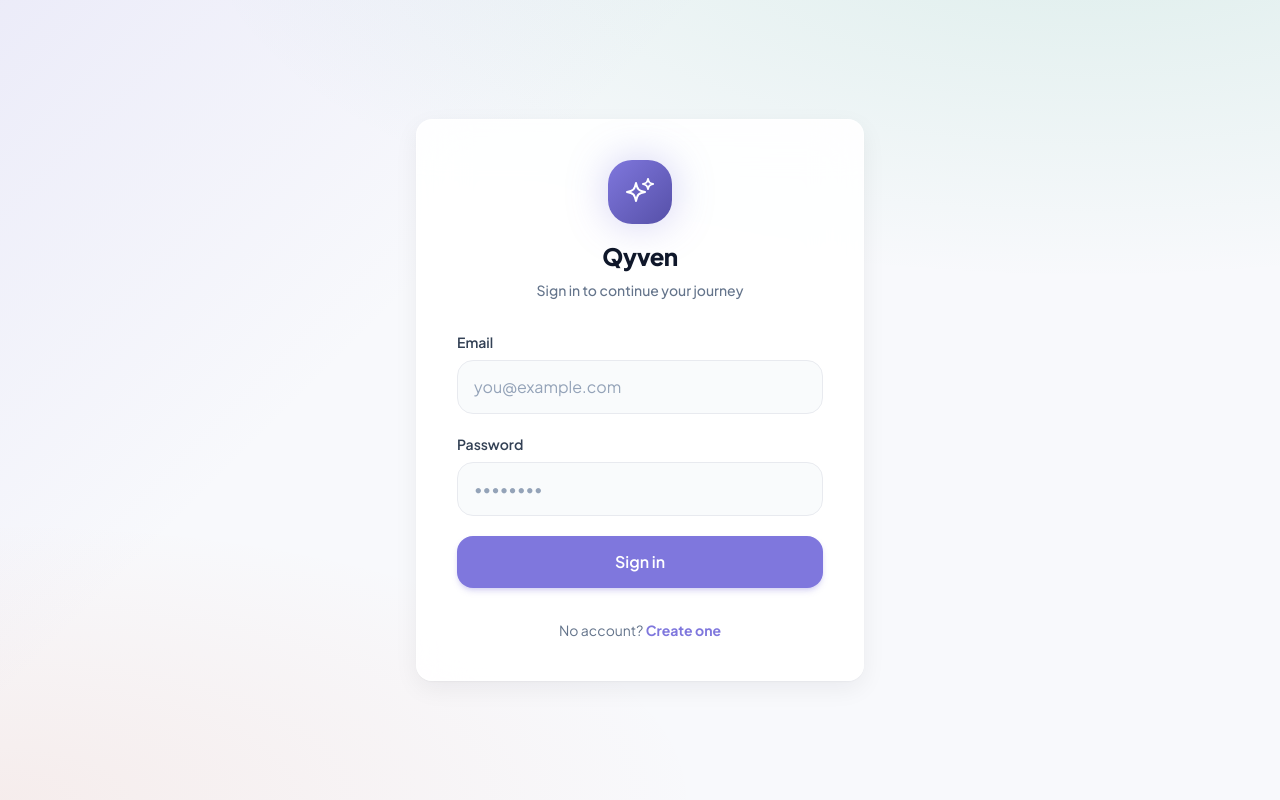
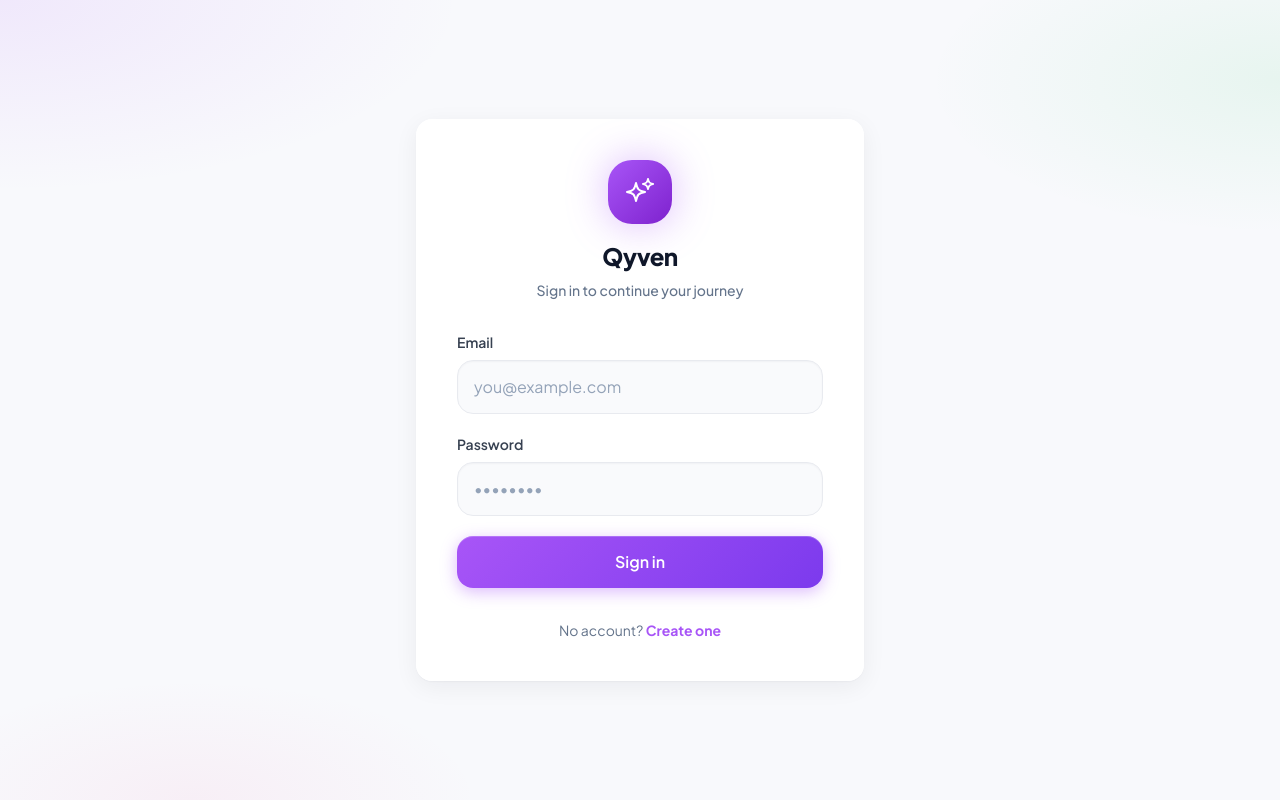
Before and after one commit to zrewt/future-self, a React (Vite) app: page /login in a window 1280 px wide. Built offline with nearby package versions, Linux system fonts and the light colour scheme; no server answers.

Commit message:
describe what you changed

```diff
--- a/src/index.css
+++ b/src/index.css
@@ -11,190 +11,345 @@
     @apply bg-surface-muted text-slate-900 antialiased font-sans;
   }
 
-  .dark body {
-    @apply bg-[#080A12] text-slate-100;
-  }
-
+  /* ── Range inputs ── */
   input[type='range'] {
-    @apply w-full h-2 rounded-full appearance-none bg-slate-200/80 cursor-pointer;
+    @apply w-full h-2 rounded-full appearance-none cursor-pointer;
+    background: linear-gradient(90deg, rgba(168,85,247,0.2), rgba(168,85,247,0.1));
   }
 
   input[type='range']::-webkit-slider-thumb {
-    @apply appearance-none w-5 h-5 rounded-full bg-primary shadow-glow border-2 border-white;
+    @apply appearance-none w-5 h-5 rounded-full border-2 border-white;
+    background: linear-gradient(135deg, #A855F7, #7C3AED);
+    box-shadow: 0 0 12px rgba(168,85,247,0.5);
     margin-top: -6px;
   }
 
   input[type='range']::-moz-range-thumb {
-    @apply w-5 h-5 rounded-full bg-primary border-2 border-white shadow-md;
+    @apply w-5 h-5 rounded-full border-2 border-white;
+    background: linear-gradient(135deg, #A855F7, #7C3AED);
+    box-shadow: 0 0 12px rgba(168,85,247,0.5);
+  }
+
+  .dark input[type='range'] {
+    background: linear-gradient(90deg, rgba(34,197,94,0.15), rgba(168,85,247,0.15));
+  }
+
+  .dark input[type='range']::-webkit-slider-thumb {
+    background: linear-gradient(135deg, #22C55E, #A855F7);
+    box-shadow: 0 0 14px rgba(34,197,94,0.5);
+    border-color: rgba(255,255,255,0.15);
   }
 }
 
 @layer components {
+
+  /* ══════════════════════════════════════════
+     APP BACKGROUND
+  ══════════════════════════════════════════ */
   .app-bg {
     @apply min-h-screen relative overflow-x-hidden;
     background:
-      linear-gradient(135deg, rgba(127, 119, 221, 0.10), transparent 34%),
-      radial-gradient(ellipse 70% 45% at 85% -10%, rgba(29, 158, 117, 0.12), transparent),
-      radial-gradient(ellipse 55% 35% at 0% 100%, rgba(216, 90, 48, 0.08), transparent),
+      radial-gradient(ellipse 60% 40% at 0% 0%,   rgba(168,85,247,0.10) 0%, transparent 60%),
+      radial-gradient(ellipse 50% 35% at 100% 10%, rgba(34,197,94,0.08)  0%, transparent 55%),
+      radial-gradient(ellipse 45% 30% at 15% 100%, rgba(236,75,153,0.06) 0%, transparent 50%),
       #F8F9FC;
   }
 
   .dark .app-bg {
     background:
-      linear-gradient(135deg, rgba(45, 212, 191, 0.10), transparent 32%),
-      radial-gradient(ellipse 70% 45% at 88% -8%, rgba(127, 119, 221, 0.18), transparent),
-      radial-gradient(ellipse 58% 36% at 10% 105%, rgba(239, 159, 39, 0.08), transparent),
-      #080A12;
+      radial-gradient(ellipse 65% 45% at 0% 0%,    rgba(34,197,94,0.10)  0%, transparent 55%),
+      radial-gradient(ellipse 55% 40% at 100% 5%,  rgba(168,85,247,0.15) 0%, transparent 55%),
+      radial-gradient(ellipse 50% 35% at 10% 100%, rgba(236,75,153,0.07) 0%, transparent 50%),
+      #0B0D12;
   }
 
+  /* ══════════════════════════════════════════
+     GLASS CARDS
+  ══════════════════════════════════════════ */
   .glass-card {
-    @apply bg-white/90 backdrop-blur-xl border border-white/60 shadow-card rounded-2xl;
+    @apply rounded-2xl border;
+    background: rgba(255,255,255,0.92);
+    border-color: rgba(255,255,255,0.7);
+    box-shadow:
+      0 1px 2px  rgba(15,23,42,0.04),
+      0 6px 24px rgba(15,23,42,0.06),
+      inset 0 1px 0 rgba(255,255,255,0.9);
+    backdrop-filter: blur(16px);
+    -webkit-backdrop-filter: blur(16px);
   }
 
   .dark .glass-card {
     background:
-      linear-gradient(180deg, rgba(255, 255, 255, 0.055), rgba(255, 255, 255, 0.025)),
-      rgba(2, 6, 23, 0.72);
-    border-color: rgba(255, 255, 255, 0.09);
-    box-shadow: inset 0 1px 0 rgba(255, 255, 255, 0.05);
+      linear-gradient(160deg, rgba(255,255,255,0.06) 0%, rgba(255,255,255,0.02) 100%),
+      rgba(17,21,28,0.85);
+    border-color: rgba(255,255,255,0.07);
+    box-shadow:
+      inset 0 1px 0 rgba(255,255,255,0.07),
+      inset 0 -1px 0 rgba(0,0,0,0.2),
+      0 8px 32px rgba(0,0,0,0.45),
+      0 2px 8px  rgba(0,0,0,0.3);
+    backdrop-filter: blur(20px);
+    -webkit-backdrop-filter: blur(20px);
   }
 
+  /* Hover variant */
   .glass-card-hover {
-    @apply glass-card transition-all duration-300 hover:shadow-card-hover hover:border-primary-100/50;
+    @apply glass-card transition-all duration-300;
+  }
+  .glass-card-hover:hover {
+    transform: translateY(-2px);
+    box-shadow:
+      0 4px 12px  rgba(15,23,42,0.06),
+      0 20px 48px rgba(168,85,247,0.14),
+      inset 0 1px 0 rgba(255,255,255,0.95);
+    border-color: rgba(168,85,247,0.2);
+  }
+  .dark .glass-card-hover:hover {
+    box-shadow:
+      inset 0 1px 0 rgba(168,85,247,0.25),
+      0 8px 40px rgba(168,85,247,0.15),
+      0 20px 60px rgba(0,0,0,0.5);
+    border-color: rgba(168,85,247,0.25);
   }
 
+  /* Accent card — top gradient border effect */
+  .accent-card {
+    @apply glass-card relative overflow-hidden;
+  }
+  .accent-card::before {
+    content: '';
+    position: absolute;
+    top: 0; left: 0; right: 0;
+    height: 2px;
+    background: linear-gradient(90deg, #A855F7, #22C55E, #3B82F6, #EC4B99);
+    border-radius: 9999px 9999px 0 0;
+  }
+
+  /* ══════════════════════════════════════════
+     BUTTONS
+  ══════════════════════════════════════════ */
   .btn-primary {
-    @apply inline-flex items-center justify-center gap-2 bg-primary text-white font-semibold
-      rounded-2xl py-3.5 px-6 shadow-md shadow-primary/25
-      hover:bg-primary-600 active:scale-[0.98] transition-all duration-200
+    @apply inline-flex items-center justify-center gap-2
+      text-white font-semibold rounded-2xl py-3.5 px-6
+      active:scale-[0.97] transition-all duration-200
       disabled:opacity-50 disabled:pointer-events-none;
+    background: linear-gradient(135deg, #A855F7 0%, #7C3AED 100%);
+    box-shadow:
+      0 4px 16px rgba(168,85,247,0.4),
+      inset 0 1px 0 rgba(255,255,255,0.2);
+  }
+  .btn-primary:hover {
+    box-shadow:
+      0 6px 24px rgba(168,85,247,0.55),
+      inset 0 1px 0 rgba(255,255,255,0.25);
+    transform: translateY(-1px);
   }
 
   .dark .btn-primary {
-    background: linear-gradient(135deg, #14b8a6, #7F77DD);
-    box-shadow: 0 14px 36px rgba(20, 184, 166, 0.18);
+    background: linear-gradient(135deg, #22C55E 0%, #A855F7 100%);
+    box-shadow:
+      0 4px 20px rgba(34,197,94,0.3),
+      inset 0 1px 0 rgba(255,255,255,0.15);
+  }
+  .dark .btn-primary:hover {
+    box-shadow:
+      0 6px 30px rgba(34,197,94,0.45),
+      inset 0 1px 0 rgba(255,255,255,0.2);
   }
 
   .btn-secondary {
-    @apply inline-flex items-center justify-center gap-2 bg-white text-slate-700 font-semibold
-      rounded-2xl py-3.5 px-6 border border-surface-border shadow-sm
-      hover:bg-slate-50 active:scale-[0.98] transition-all duration-200;
+    @apply inline-flex items-center justify-center gap-2
+      font-semibold rounded-2xl py-3.5 px-6 border
+      active:scale-[0.97] transition-all duration-200;
+    background: rgba(255,255,255,0.9);
+    border-color: rgba(168,85,247,0.2);
+    color: #7C3AED;
+    box-shadow: 0 2px 8px rgba(168,85,247,0.08), inset 0 1px 0 rgba(255,255,255,1);
+  }
+  .btn-secondary:hover {
+    background: rgba(168,85,247,0.05);
+    border-color: rgba(168,85,247,0.35);
+    box-shadow: 0 4px 16px rgba(168,85,247,0.12), inset 0 1px 0 rgba(255,255,255,1);
   }
 
   .dark .btn-secondary {
-    @apply bg-white/5 text-slate-100 border-white/10 hover:bg-white/10 shadow-none;
+    background: rgba(255,255,255,0.06);
+    border-color: rgba(255,255,255,0.1);
+    color: #e2e8f0;
+    box-shadow: inset 0 1px 0 rgba(255,255,255,0.08);
+  }
+  .dark .btn-secondary:hover {
+    background: rgba(255,255,255,0.1);
+    border-color: rgba(168,85,247,0.3);
+    color: #fff;
   }
 
   .btn-ghost {
-    @apply inline-flex items-center justify-center gap-2 text-slate-600 font-medium
-      rounded-xl py-2 px-4 hover:bg-slate-100/80 transition-colors;
+    @apply inline-flex items-center justify-center gap-2
+      font-medium rounded-xl py-2 px-4 transition-colors;
+    color: #64748b;
+  }
+  .btn-ghost:hover {
+    background: rgba(168,85,247,0.07);
+    color: #A855F7;
+  }
+  .dark .btn-ghost {
+    color: #94a3b8;
+  }
+  .dark .btn-ghost:hover {
+    background: rgba(255,255,255,0.07);
+    color: #fff;
   }
 
-  .dark .btn-ghost {
-    @apply text-slate-300 hover:bg-white/10 hover:text-white;
+  /* ══════════════════════════════════════════
+     FORM ELEMENTS
+  ══════════════════════════════════════════ */
+  .input-field {
+    @apply w-full rounded-2xl px-4 py-3.5
+      text-slate-900 placeholder:text-slate-400
+      focus:outline-none transition-all duration-200;
+    background: rgba(248,249,252,0.8);
+    border: 1.5px solid rgba(232,234,239,1);
+    box-shadow: inset 0 1px 2px rgba(15,23,42,0.04);
   }
-
-  .input-field {
-    @apply w-full bg-slate-50/80 border border-surface-border rounded-2xl px-4 py-3.5
-      text-slate-900 placeholder:text-slate-400
-      focus:outline-none focus:ring-2 focus:ring-primary/30 focus:border-primary/40 focus:bg-white
-      transition-all duration-200;
+  .input-field:focus {
+    background: #fff;
+    border-color: rgba(168,85,247,0.5);
+    box-shadow:
+      inset 0 1px 2px rgba(15,23,42,0.02),
+      0 0 0 3px rgba(168,85,247,0.12);
   }
 
   .dark .input-field {
-    @apply bg-white/5 border-white/10 text-slate-100 focus:bg-white/10 focus:border-teal/50 focus:ring-teal/20;
+    background: rgba(255,255,255,0.05);
+    border-color: rgba(255,255,255,0.09);
+    color: #f1f5f9;
+    box-shadow: inset 0 1px 0 rgba(255,255,255,0.04);
   }
-
-  .dark .input-field::placeholder {
-    color: #64748b;
+  .dark .input-field::placeholder { color: #475569; }
+  .dark .input-field:focus {
+    background: rgba(255,255,255,0.08);
+    border-color: rgba(34,197,94,0.5);
+    box-shadow: 0 0 0 3px rgba(34,197,94,0.12);
   }
 
   .label-text {
-    @apply block text-sm font-semibold text-slate-700 mb-2;
+    @apply block text-sm font-semibold mb-2;
+    color: #374151;
   }
+  .dark .label-text { color: #cbd5e1; }
 
-  .dark .label-text {
-    @apply text-slate-300;
+  /* ══════════════════════════════════════════
+     TYPOGRAPHY / LAYOUT HELPERS
+  ══════════════════════════════════════════ */
+  .section-title {
+    @apply text-[10px] font-bold uppercase tracking-widest;
+    color: #A855F7;
+    letter-spacing: 0.12em;
   }
-
-  .section-title {
-    @apply text-xs font-bold uppercase tracking-wider text-slate-400;
-  }
-
-  .dark .section-title {
-    @apply text-teal/80;
-  }
+  .dark .section-title { color: #22C55E; }
 
   .pill {
     @apply inline-flex items-center gap-1.5 px-3 py-1 rounded-full text-xs font-semibold;
   }
 
+  /* ══════════════════════════════════════════
+     METRIC TILES (hero stat blocks)
+  ══════════════════════════════════════════ */
   .metric-tile {
-    @apply flex-1 rounded-2xl px-3 py-2 text-center border border-white/60 bg-white/70;
+    @apply flex-1 rounded-2xl px-3 py-2.5 text-center;
+    background: rgba(255,255,255,0.75);
+    border: 1px solid rgba(255,255,255,0.6);
+    box-shadow: 0 1px 4px rgba(15,23,42,0.05), inset 0 1px 0 rgba(255,255,255,0.9);
+    backdrop-filter: blur(8px);
+  }
+  .dark .metric-tile {
+    background: rgba(255,255,255,0.04);
+    border-color: rgba(255,255,255,0.07);
+    box-shadow: inset 0 1px 0 rgba(255,255,255,0.06);
   }
 
-  .dark .metric-tile {
-    background: rgba(255, 255, 255, 0.045);
-    border-color: rgba(255, 255, 255, 0.08);
+  /* ══════════════════════════════════════════
+     EDGE / INSIGHT CARDS
+  ══════════════════════════════════════════ */
+  .edge-card {
+    @apply glass-card p-4 overflow-hidden relative;
   }
-
-  .edge-card {
-    @apply glass-card p-4 overflow-hidden;
+  .edge-card::after {
+    content: '';
+    position: absolute;
+    top: 0; left: 0; right: 0; bottom: 0;
+    background: linear-gradient(135deg, rgba(168,85,247,0.04) 0%, transparent 50%);
+    pointer-events: none;
+    border-radius: inherit;
   }
 
   .dark .edge-card {
     background:
-      linear-gradient(135deg, rgba(20, 184, 166, 0.11), transparent 38%),
-      linear-gradient(180deg, rgba(255, 255, 255, 0.055), rgba(255, 255, 255, 0.025)),
-      rgba(2, 6, 23, 0.78);
+      linear-gradient(135deg, rgba(34,197,94,0.08) 0%, transparent 40%),
+      linear-gradient(160deg, rgba(255,255,255,0.055) 0%, rgba(255,255,255,0.02) 100%),
+      rgba(17,21,28,0.9);
   }
 
+  /* ══════════════════════════════════════════
+     PILLAR BAR COLORS (used inline or via class)
+  ══════════════════════════════════════════ */
+  .pillar-nutrition { background: linear-gradient(90deg, #22C55E, #16A34A); }
+  .pillar-fitness   { background: linear-gradient(90deg, #A855F7, #7C3AED); }
+  .pillar-energy    { background: linear-gradient(90deg, #3B82F6, #2563EB); }
+  .pillar-focus     { background: linear-gradient(90deg, #F97316, #EA580C); }
+  .pillar-longevity { background: linear-gradient(90deg, #EC4B99, #DB2777); }
+
+  /* Score ring glow colors */
+  .ring-glow-purple { box-shadow: 0 0 40px rgba(168,85,247,0.45), 0 0 80px rgba(168,85,247,0.15); }
+  .ring-glow-green  { box-shadow: 0 0 40px rgba(34,197,94,0.45),  0 0 80px rgba(34,197,94,0.15);  }
+  .ring-glow-teal   { box-shadow: 0 0 40px rgba(34,197,94,0.4),   0 0 80px rgba(34,197,94,0.12);  }
+
+  /* ══════════════════════════════════════════
+     SAFE AREA
+  ══════════════════════════════════════════ */
   .safe-bottom {
     padding-bottom: max(1rem, env(safe-area-inset-bottom));
   }
 
+  /* ══════════════════════════════════════════
+     DARK MODE OVERRIDES
+  ══════════════════════════════════════════ */
   .dark .app-bg .text-slate-900,
-  .dark .app-bg .text-slate-800 {
-    color: #f1f5f9;
-  }
+  .dark .app-bg .text-slate-800 { color: #f1f5f9; }
 
   .dark .app-bg .text-slate-700,
-  .dark .app-bg .text-slate-600 {
-    color: #cbd5e1;
-  }
+  .dark .app-bg .text-slate-600 { color: #cbd5e1; }
 
   .dark .app-bg .text-slate-500,
-  .dark .app-bg .text-slate-400 {
-    color: #94a3b8;
-  }
+  .dark .app-bg .text-slate-400 { color: #94a3b8; }
 
   .dark .app-bg .bg-white,
   .dark .app-bg .bg-white\/80,
   .dark .app-bg .bg-white\/85,
-  .dark .app-bg .bg-white\/90 {
-    background-color: rgba(2, 6, 23, 0.8);
-  }
+  .dark .app-bg .bg-white\/90 { background-color: rgba(17,21,28,0.85); }
 
   .dark .app-bg .bg-slate-50,
   .dark .app-bg .bg-slate-50\/80,
   .dark .app-bg .bg-slate-100,
-  .dark .app-bg .bg-slate-100\/70 {
-    background-color: rgba(255, 255, 255, 0.05);
-  }
+  .dark .app-bg .bg-slate-100\/70 { background-color: rgba(255,255,255,0.04); }
 
   .dark .app-bg .border-surface-border,
-  .dark .app-bg .border-slate-200\/50 {
-    border-color: rgba(255, 255, 255, 0.1);
-  }
+  .dark .app-bg .border-slate-200\/50 { border-color: rgba(255,255,255,0.08); }
 
   .dark .app-bg .bg-primary-50,
   .dark .app-bg .bg-primary-50\/30,
-  .dark .app-bg .bg-primary\/10 {
-    background-color: rgba(29, 158, 117, 0.1);
-  }
+  .dark .app-bg .bg-primary\/10 { background-color: rgba(34,197,94,0.09); }
 
   .dark .app-bg .text-primary,
-  .dark .app-bg .text-primary-700 {
-    color: #1D9E75;
-  }
+  .dark .app-bg .text-primary-700 { color: #22C55E; }
+
+  /* Teal overrides in dark (teal now = energy green from kit) */
+  .dark .app-bg .text-teal { color: #22C55E; }
+  .dark .app-bg .bg-teal\/10 { background-color: rgba(34,197,94,0.1); }
+  .dark .app-bg .border-teal\/20 { border-color: rgba(34,197,94,0.2); }
+
+  /* Coral overrides in dark (coral = passion pink) */
+  .dark .app-bg .text-coral { color: #EC4B99; }
+  .dark .app-bg .bg-coral\/10 { background-color: rgba(236,75,153,0.1); }
 }
--- a/tailwind.config.js
+++ b/tailwind.config.js
@@ -9,48 +9,94 @@ export default {
       },
       colors: {
         primary: {
-          DEFAULT: '#7F77DD',
-          50: '#F4F3FC',
-          100: '#E8E6F8',
-          200: '#D1CCF1',
-          300: '#B3ABE8',
-          400: '#9A91E0',
-          500: '#7F77DD',
-          600: '#6B63C9',
-          700: '#5650A8',
-          800: '#454088',
-          900: '#38356E',
+          DEFAULT: '#A855F7',
+          50:  '#FAF5FF',
+          100: '#F3E8FF',
+          200: '#E9D5FF',
+          300: '#D8B4FE',
+          400: '#C084FC',
+          500: '#A855F7',
+          600: '#9333EA',
+          700: '#7E22CE',
+          800: '#6B21A8',
+          900: '#581C87',
         },
-        teal: '#1D9E75',
-        amber: '#EF9F27',
-        coral: '#D85A30',
+        // Per-pillar colors from the style kit
+        pillar: {
+          nutrition: '#22C55E',   // energy green
+          fitness:   '#A855F7',   // vibrant purple
+          energy:    '#3B82F6',   // focus blue
+          focus:     '#F97316',   // vitality orange
+          longevity: '#EC4B99',   // passion pink
+        },
+        teal:  '#22C55E',   // maps to energy green in kit
+        amber: '#F97316',
+        coral: '#EC4B99',
+        violet: '#A855F7',
+        blue:   '#3B82F6',
         surface: {
           DEFAULT: '#FFFFFF',
-          muted: '#F8F9FC',
-          border: '#E8EAEF',
+          muted:   '#F8F9FC',
+          border:  '#E8EAEF',
+        },
+        dark: {
+          bg:      '#0B0D12',
+          surface: '#11151C',
+          card:    '#161B26',
+          border:  'rgba(255,255,255,0.08)',
         },
       },
       boxShadow: {
-        card: '0 1px 2px rgba(15, 23, 42, 0.04), 0 8px 24px rgba(15, 23, 42, 0.06)',
-        'card-hover': '0 4px 12px rgba(15, 23, 42, 0.06), 0 16px 40px rgba(127, 119, 221, 0.12)',
-        dock: '0 -4px 32px rgba(15, 23, 42, 0.08), 0 0 0 1px rgba(255,255,255,0.8) inset',
-        glow: '0 0 40px rgba(127, 119, 221, 0.35)',
+        // Layered card shadows with subtle color
+        card:       '0 1px 2px rgba(15,23,42,0.04), 0 4px 16px rgba(15,23,42,0.06), 0 1px 0 rgba(255,255,255,0.8) inset',
+        'card-hover':'0 4px 12px rgba(15,23,42,0.06), 0 20px 48px rgba(168,85,247,0.14), 0 1px 0 rgba(255,255,255,0.9) inset',
+        'card-dark': '0 0 0 1px rgba(255,255,255,0.06) inset, 0 8px 32px rgba(0,0,0,0.4)',
+        'card-dark-hover': '0 0 0 1px rgba(168,85,247,0.3) inset, 0 8px 40px rgba(168,85,247,0.15), 0 20px 60px rgba(0,0,0,0.5)',
+        dock:       '0 -4px 32px rgba(15,23,42,0.08), 0 0 0 1px rgba(255,255,255,0.8) inset',
+        // Colored glows per pillar
+        glow:       '0 0 40px rgba(168,85,247,0.4)',
+        'glow-green':  '0 0 32px rgba(34,197,94,0.35)',
+        'glow-blue':   '0 0 32px rgba(59,130,246,0.35)',
+        'glow-orange': '0 0 32px rgba(249,115,22,0.35)',
+        'glow-pink':   '0 0 32px rgba(236,75,153,0.35)',
+        // Inner highlight for glass morphism
+        inner: 'inset 0 1px 0 rgba(255,255,255,0.12)',
+      },
+      backgroundImage: {
+        // Gradient buttons
+        'btn-primary':   'linear-gradient(135deg, #A855F7 0%, #7C3AED 100%)',
+        'btn-dark':      'linear-gradient(135deg, #22C55E 0%, #A855F7 100%)',
+        // Score ring gradient
+        'ring-gradient': 'conic-gradient(from 180deg, #A855F7, #22C55E, #3B82F6)',
+        // Card shimmer
+        'card-shimmer':  'linear-gradient(135deg, rgba(255,255,255,0.08) 0%, rgba(255,255,255,0.02) 100%)',
       },
       borderRadius: {
         '4xl': '2rem',
+        '5xl': '2.5rem',
       },
       animation: {
-        'fade-in': 'fadeIn 0.4s ease-out',
-        'slide-up': 'slideUp 0.4s ease-out',
+        'fade-in':    'fadeIn 0.4s ease-out',
+        'slide-up':   'slideUp 0.4s ease-out',
+        'glow-pulse': 'glowPulse 3s ease-in-out infinite',
+        'shimmer':    'shimmer 2.5s linear infinite',
       },
       keyframes: {
         fadeIn: {
-          '0%': { opacity: '0' },
+          '0%':   { opacity: '0' },
           '100%': { opacity: '1' },
         },
         slideUp: {
-          '0%': { opacity: '0', transform: 'translateY(12px)' },
+          '0%':   { opacity: '0', transform: 'translateY(12px)' },
           '100%': { opacity: '1', transform: 'translateY(0)' },
+        },
+        glowPulse: {
+          '0%, 100%': { boxShadow: '0 0 20px rgba(168,85,247,0.3)' },
+          '50%':      { boxShadow: '0 0 50px rgba(168,85,247,0.6)' },
+        },
+        shimmer: {
+          '0%':   { backgroundPosition: '-200% center' },
+          '100%': { backgroundPosition:  '200% center' },
         },
       },
     },
```
